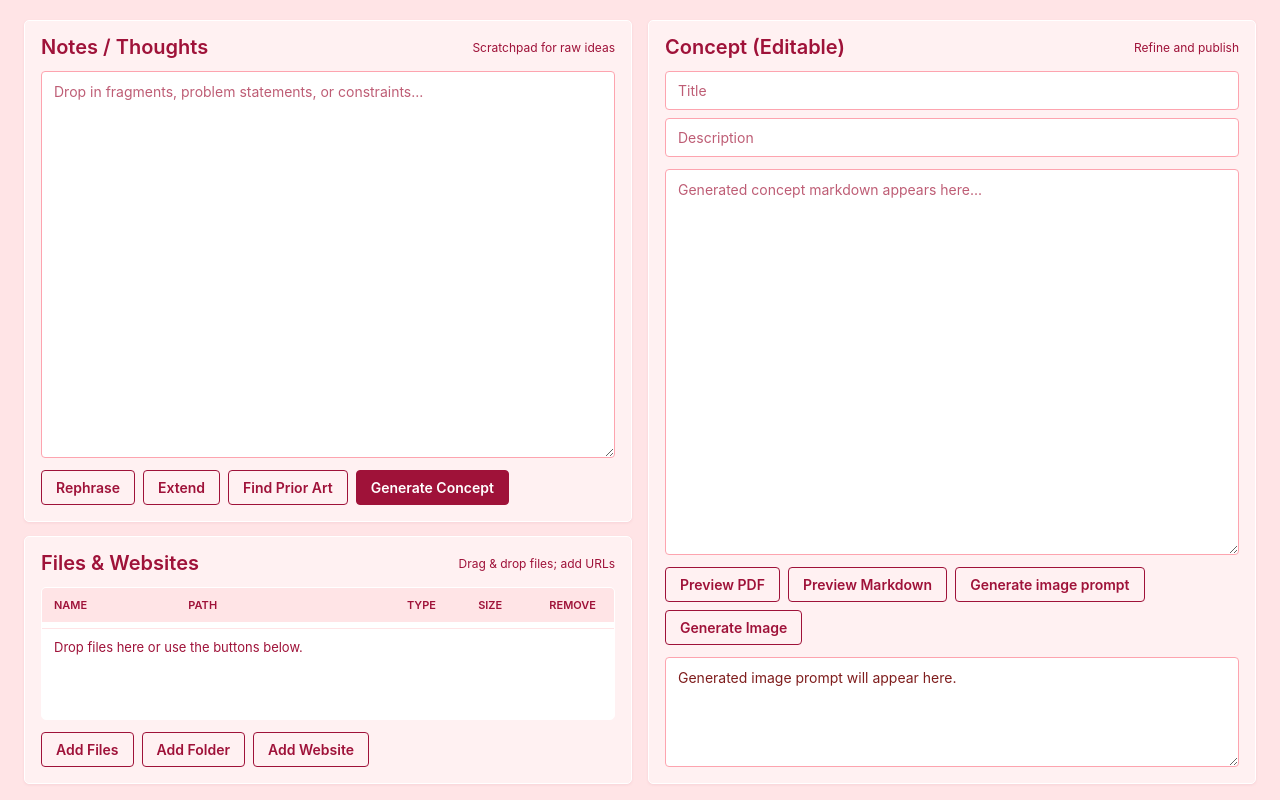
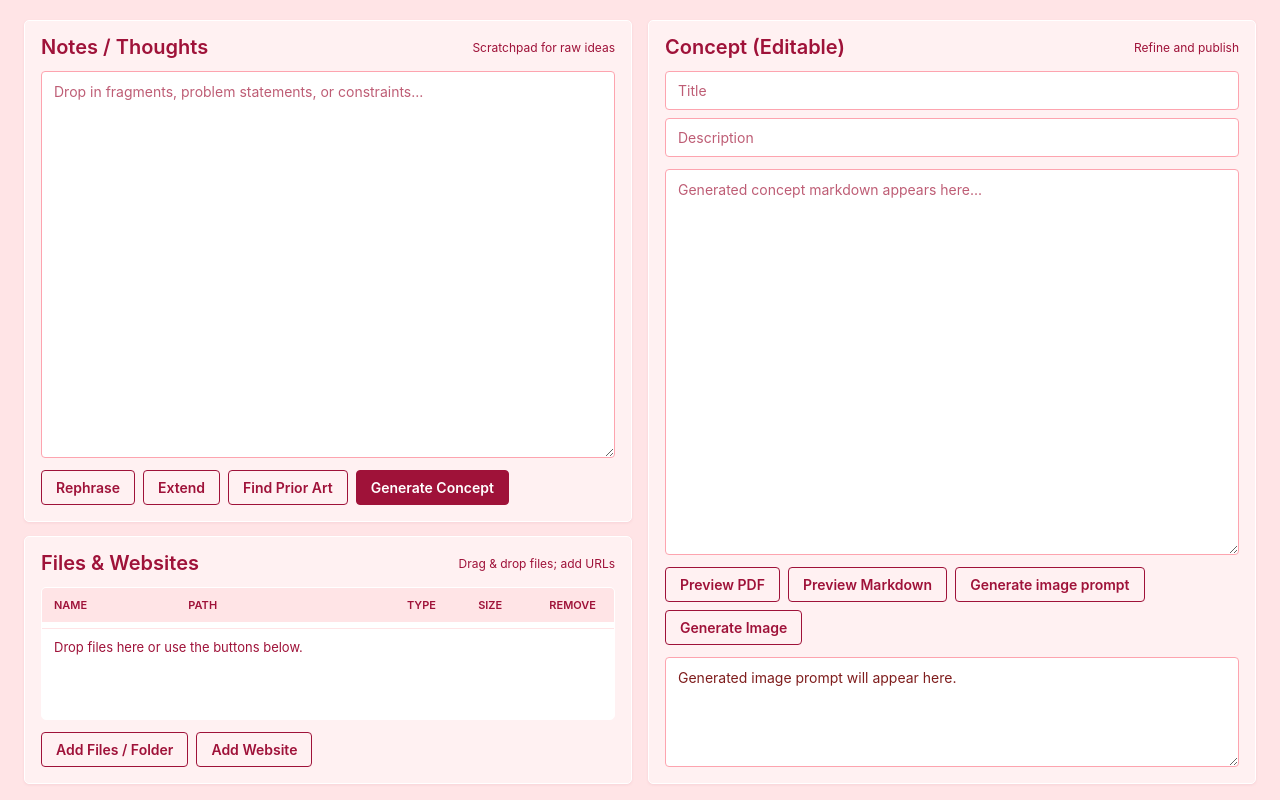
Before and after one commit to giers10/concept-maker, a React (Vite) app: page / in a window 1280 px wide. Built offline with nearby package versions, Linux system fonts and the light colour scheme.

Commit message:
Consolidate source addition buttons into a picker

```diff
--- a/src/App.tsx
+++ b/src/App.tsx
@@ -709,8 +709,7 @@ export default function App() {
               </div>
             </div>
             <div className="controls">
-              <button onClick={onAddFiles}>Add Files</button>
-              <button onClick={onAddFolder}>Add Folder</button>
+              <button onClick={() => setSourcePickerOpen(true)}>Add Files / Folder</button>
               <button onClick={onAddWebsite}>Add Website</button>
             </div>
           </section>
```
